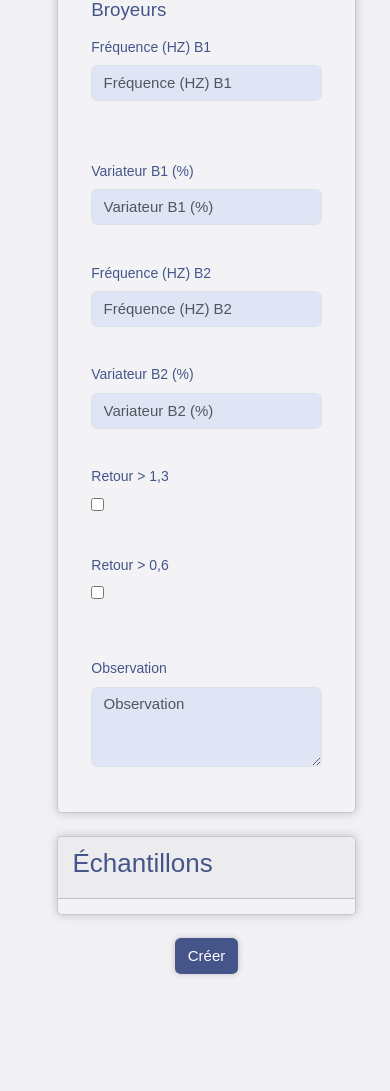
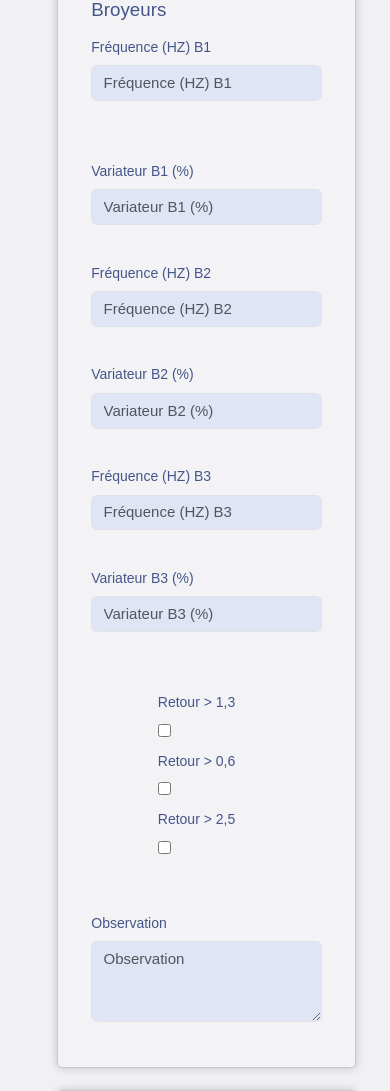
Before and after one commit to BensHamou/pumalabs, a Django app: page /report/create/ in a window 390 px wide. Shown: the part 1387-2478 px from the top of the page. Before the commit the page ends 2363 px from the top, so only its background shows below. Run offline with Django 4.2, Linux system fonts and the light colour scheme; the visitor is signed in with stand-in values (Sample User, id 1); data comes from the database, SQL or seed files in the repository; data that the repository does not hold is empty; some libraries are stand-ins or nearby versions; some web fonts are replaced.

Commit message:
add variateur 3 / retour 2.5

```diff
--- a/account/templates/usine/list_usines.html
+++ b/account/templates/usine/list_usines.html
@@ -51,7 +51,7 @@
                     </td>
                     <td style="vertical-align: middle;">
                         <button type="button" onclick="window.location='{% url 'edit_usine' usine.id %}{% if request.GET.page %}?page={{ request.GET.page }}{% endif %}'" class="btn" style="padding: 2px;"><i class="fas fa-edit" style="color: #45558A;"></i></button>
-                        <button type="button" onclick="confirmUsineDel('{{usine.id|escapejs}}', '{{usine|escapejs}}')" class="btn" style="color: #45558A; padding: 2px;"><i class="far fa-trash-alt"></i></button>
+                        <button type="button" disabled onclick="confirmUsineDel('{{usine.id|escapejs}}', '{{usine|escapejs}}')" class="btn" style="color: #45558A; padding: 2px;"><i class="far fa-trash-alt"></i></button>
                     </td>
                 </tr>
                 {% endfor %}
--- a/report/filters.py
+++ b/report/filters.py
@@ -6,15 +6,17 @@ from .models import *
 from django.db.models import Q
 
 class PosteFilter(FilterSet):
+    other = {'style': 'background-color: rgba(202, 207, 215, 0.5); box-shadow: 0 0 6px rgba(0, 0, 0, 0.2); color: #45558a; height: 40px; border-radius: 5px;'}
 
     search = CharFilter(method='filter_search', widget=forms.TextInput(attrs=getAttrs('search', 'Rechercher Poste..')))
+    usine = ModelChoiceFilter(queryset=Usine.objects.all(), widget=forms.Select(attrs= getAttrs('select', other=other)), empty_label="Usine")
 
     def filter_search(self, queryset, name, value):
         return queryset.filter(Q(designation__icontains=value) | Q(code__icontains=value) | Q(header__icontains=value)).distinct()
 
     class Meta:
         model = Poste
-        fields = ['search']
+        fields = ['search', 'usine']
 
 class FournisseurFilter(FilterSet):
 
@@ -40,7 +42,6 @@ class SableTypeFilter(FilterSet):
 class ReportFilter(FilterSet):
 
     other = {'style': 'background-color: rgba(202, 207, 215, 0.5); box-shadow: 0 0 6px rgba(0, 0, 0, 0.2); color: #45558a; height: 40px; border-radius: 5px;'}
-    other_line = {'style': 'background-color: rgba(202, 207, 215, 0.5); box-shadow: 0 0 6px rgba(0, 0, 0, 0.2); color: #45558a; height: 40px; border-radius: 5px;'}
     search = CharFilter(method='filter_search', widget=forms.TextInput(attrs=getAttrs('search', 'Rechercher..')))
     state = ChoiceFilter(choices=Report.STATE_REPORT, widget=forms.Select(attrs=getAttrs('select')), empty_label="État")
 
--- a/report/forms.py
+++ b/report/forms.py
@@ -82,7 +82,7 @@ class ReportForm(ModelForm):
     class Meta:
         model = Report
         fields = ['n_report', 'n_lot', 'usine', 'shift', 'gp_user', 'date_prelev', 'type_sable', 'fournisseur', 'variateur', 'debit', 't_consigne', 't_real',
-                  'freq_b1', 'variateur_b1', 'freq_b2', 'variateur_b2', 'retour_1_3', 'retour_0_6', 'observation']
+                  'freq_b1', 'variateur_b1', 'freq_b2', 'variateur_b2', 'freq_b3', 'variateur_b3', 'retour_2_5', 'retour_1_3', 'retour_0_6', 'observation']
 
 
     n_report = forms.IntegerField(widget=forms.NumberInput(attrs= getAttrs('control','N° Rapport')))
@@ -101,6 +101,9 @@ class ReportForm(ModelForm):
     variateur_b1 = forms.FloatField(widget=forms.NumberInput(attrs= getAttrs('control','Variateur B1 (%)')))
     freq_b2 = forms.FloatField(widget=forms.NumberInput(attrs= getAttrs('control','Fréquence (HZ) B2')))
     variateur_b2 = forms.FloatField(widget=forms.NumberInput(attrs= getAttrs('control','Variateur B2 (%)')))
+    freq_b3 = forms.FloatField(widget=forms.NumberInput(attrs= getAttrs('control','Fréquence (HZ) B3')), required=False)
+    variateur_b3 = forms.FloatField(widget=forms.NumberInput(attrs= getAttrs('control','Variateur B3 (%)')), required=False)
+    retour_2_5 = forms.BooleanField(required=False, widget=forms.CheckboxInput(attrs={'type': 'checkbox', 'data-onstyle':'primary', 'data-toggle':'switchbutton',  'data-onlabel': "Oui", 'data-offlabel': "Non"}))
     retour_1_3 = forms.BooleanField(required=False, widget=forms.CheckboxInput(attrs={'type': 'checkbox', 'data-onstyle':'primary', 'data-toggle':'switchbutton',  'data-onlabel': "Oui", 'data-offlabel': "Non"}))
     retour_0_6 = forms.BooleanField(required=False, widget=forms.CheckboxInput(attrs={'type': 'checkbox', 'data-onstyle':'primary', 'data-toggle':'switchbutton',  'data-onlabel': "Oui", 'data-offlabel': "Non"}))
     observation = forms.CharField(widget=forms.Textarea(attrs= getAttrs('textarea','Observation')), required=False)
--- a/report/models.py
+++ b/report/models.py
@@ -65,6 +65,9 @@ class Report(models.Model):
     variateur_b1 =  models.FloatField(default=0, validators=[MinValueValidator(0), MaxValueValidator(100)])
     freq_b2 =  models.FloatField(default=0)
     variateur_b2 =  models.FloatField(default=0, validators=[MinValueValidator(0), MaxValueValidator(100)])
+    freq_b3 =  models.FloatField(default=0, null=True, blank=True)
+    variateur_b3 =  models.FloatField(default=0, validators=[MinValueValidator(0), MaxValueValidator(100)], null=True, blank=True)
+    retour_2_5 = models.BooleanField(default=True)
     retour_1_3 = models.BooleanField(default=True)
     retour_0_6 = models.BooleanField(default=True)
     observation = models.TextField(null=True, blank=True)
--- a/report/templates/poste/list_postes.html
+++ b/report/templates/poste/list_postes.html
@@ -16,6 +16,9 @@ Postes
                     <i class="fa fa-search" style="position: absolute; top:12px; left: 17px; color: white;"></i>
                     {{ filtredData.form.search }}
                 </div>
+            </div>
+            <div class="col-md-2 col-sm-6 mb-2">
+                {{ filtredData.form.usine }}
             </div>
             <div class="col-md-1 col-sm-6 mb-2">
                 <input type="number" class="form-control" value="{% if request.GET.page_size %}{{ request.GET.page_size }}{% else %}12{% endif %}"
@@ -56,7 +59,7 @@ Postes
                     <td>{% if poste.active %}<i class="fas fa-check"></i>{% else %}<i class="fas fa-x"></i>{% endif %}</td>
                     <td style="vertical-align: middle;">
                         <button type="button" onclick="window.location='{% url 'edit_poste' poste.id %}{% if request.GET.page %}?page={{ request.GET.page }}{% else %}?page=1{% endif %}{% if request.GET.page_size %}&page_size={{ request.GET.page_size }}{% endif %}{% if request.GET.search %}&search={{ request.GET.search }}{% endif %}'" class="btn" style="padding: 2px;"><i class="fas fa-edit" style="color: #45558A;"></i></button>
-                        <button type="button" onclick="confirmPosteDel('{{poste.id|escapejs}}', '{{poste.designation|escapejs}}')" class="btn" style="color: #45558A; padding: 2px;"><i class="far fa-trash-alt"></i></button>
+                        <button type="button" disabled onclick="confirmPosteDel('{{poste.id|escapejs}}', '{{poste.designation|escapejs}}')" class="btn" style="color: #45558A; padding: 2px;"><i class="far fa-trash-alt"></i></button>
                     </td>
                 </tr>
                 {% endfor %}
--- a/report/templates/report/list_reports.html
+++ b/report/templates/report/list_reports.html
@@ -218,9 +218,6 @@ Liste des rapports
     .CustBtn:hover{
         background-color: rgba(14, 42, 91, 0.3);
     }
-    select option {
-        background: rgba(127, 139, 161, 0.9);
-    }
     .showDrop{
         display: none;
     }
--- a/report/templates/report/report_form.html
+++ b/report/templates/report/report_form.html
@@ -249,8 +249,37 @@ Rapport
                     {% endif %}
                 </div>
             </div>
-            <div class="col-lg-2 col-md-6 col-sm-6">
+            <div class="col-lg-2 col-md-6 col-sm-6 sidBelAbbes">
                 <h5 class="card-title text-white-c">&nbsp;</h5>
+                <div class="form-outline">
+                    <label class="form-label mt-2 labelCustom" for="freq_b3">Fréquence (HZ) B3</label>
+                    {{ form.freq_b3 }}
+                    {% if form.freq_b3.errors %}
+                        <div style="color: red;">
+                        {% for error in form.freq_b3.errors %}
+                            *{{ error }}
+                        {% endfor %}
+                        </div>
+                    {% endif %}
+                </div>
+            </div>
+            <div class="col-lg-2 col-md-6 col-sm-6 sidBelAbbes">
+                <h5 class="card-title text-white-c">&nbsp;</h5>
+                <div class="form-outline">
+                    <label class="form-label mt-2 labelCustom" for="variateur_b3">Variateur B3 (%)</label>
+                    {{ form.variateur_b3 }}
+                    {% if form.variateur_b3.errors %}
+                        <div style="color: red;">
+                        {% for error in form.variateur_b3.errors %}
+                            *{{ error }}
+                        {% endfor %}
+                        </div>
+                    {% endif %}
+                </div>
+            </div>
+        </div>
+        <div class="row m-4">
+            <div class="col-lg-4 col-md-12 col-sm-12 d-flex justify-content-center mt-2">
                 <div class="form-outline">
                     <label class="form-label mt-2 labelCustom" for="retour_1_3" style="margin-right: 20px;">Retour > 1,3</label>
                 </br>
@@ -264,8 +293,7 @@ Rapport
                     {% endif %}
                 </div>
             </div>
-            <div class="col-lg-2 col-md-6 col-sm-6">
-                <h5 class="card-title text-white-c">&nbsp;</h5>
+            <div class="col-lg-4 col-md-12 col-sm-12 d-flex justify-content-center">
                 <div class="form-outline">
                     <label class="form-label mt-2 labelCustom" for="retour_0_6" style="margin-right: 20px;">Retour > 0,6</label>
                 </br>
@@ -277,6 +305,20 @@ Rapport
                         {% endfor %}
                         </div>
                     {% endif %}
+                </div>
+            </div>
+            <div class="col-lg-4 col-md-12 col-sm-12 d-flex justify-content-center sidBelAbbes">
+                <div class="form-outline sidBelAbbes">
+                    <label class="form-label mt-2 labelCustom" for="retour_2_5" style="margin-right: 20px;">Retour > 2,5</label>
+                    </br>
+                        {{ form.retour_2_5 }}
+                        {% if form.retour_2_5.errors %}
+                            <div style="color: red;">
+                            {% for error in form.retour_2_5.errors %}
+                                *{{ error }}
+                            {% endfor %}
+                            </div>
+                        {% endif %}
                 </div>
             </div>
         </div>
@@ -444,6 +486,19 @@ Rapport
         $('form').submit(function () { $('[disabled]').removeAttr('disabled'); });
         onChangeUsine = $('#usine-select').change(function() {
             var usine_id = $(this).val();
+            if (usine_id) {
+                // check if the usine selected = 'Sidi Bel Abbes'
+                if (usine_id == 1) {
+                    $('.sidBelAbbes').each(function() {
+                        $(this).show();
+                        console.log($(this));
+                    });
+                } else {
+                    $('.sidBelAbbes').each(function() {
+                        $(this).hide();
+                    });
+                }
+            }
             $.ajax({ url: '{% url 'get_data_by_usine' %}', type: 'GET', data: {'usine_id': usine_id, 'csrfmiddlewaretoken':$('input[name=csrfmiddlewaretoken]').val(),},
               success: function(response) {
                 // CLEAR SAMPLES
@@ -453,6 +508,13 @@ Rapport
                     var checkboxElement = rows[i].querySelector('input[type="checkbox"]');
                     checkboxElement.checked = true;
                     rows[i].style.display = 'none';
+                    var formElements = rows[i].getElementsByTagName('input');
+                    for (var j = 0; j < formElements.length; j++) {
+                        // Check if the form element is required and remove the attribute
+                        if (formElements[j].hasAttribute('required')) {
+                            formElements[j].removeAttribute('required');
+                        }
+                    }
                 }
 
                 // SAMPLES
@@ -477,7 +539,7 @@ Rapport
                 $.each(response.horaires_list, function(index, horaire) {
                     horaire_options += '<option value="' + horaire.id + '">' + horaire.designation + '</option>';
                 });
-                $('#shift-select').html(horaire_options);
+                $('#id_shift').html(horaire_options);
 
                 // GESTIONNAIRE DE STOCK
                 var gp_options = '';
--- a/report/views.py
+++ b/report/views.py
@@ -459,11 +459,11 @@ class ReportDetail(LoginRequiredMixin, CheckReportViewerMixin, DetailView):
         context = super().get_context_data(**kwargs)
         samples = self.object.samples()
 
-        postes = [s.poste.code for s in samples]
+        postes = [s.poste.code if s.poste else 'REMOVED' for s in samples]
         sample_ids = [s.id for s in samples]
         # standards = [s.poste.default_standard() for s in samples]
 
-        headers_counter = Counter(s.poste.header for s in samples)
+        headers_counter = Counter(s.poste.header if s.poste else 'REMOVED' for s in samples)
         unique_headers_counts = [{'header': header, 'number': count} for header, count in headers_counter.items()]
 
         #tami_25 = [{'value': s.value_2_5, 'id': s.id, 'color': 'black' if st.min_2_5_value <= s.value_2_5 <= st.max_2_5_value else 'red'} for s, st in zip(samples, standards)]
@@ -580,6 +580,7 @@ def get_data_by_usine(request):
 
     poste_list = [ poste.id for poste in Poste.objects.filter(usine_id=usine_id, active=True).order_by('sequence')]
     horaires_list = [{'id': horaire.id, 'designation': horaire.__str__()} for horaire in usine.horaires.all()]
+    print(usine.horaires.all())
     gp_list = [ {'id': user.id, 'fullname': user.__str__()} for user in User.objects.filter(usines__in=usine_id, role='Gestionnaire de production')]
 
     return JsonResponse({ 'postes': poste_list, 'horaires_list': horaires_list, 'gp_list': gp_list })
@@ -820,7 +821,8 @@ def getMail(action, report, fullname, old_state = False, refusal_reason = '/'):
     if action == 'confirm':
             if old_state:
                 oui_13 = 'Oui' if report.retour_1_3 else 'Non'
-                oui_06 = 'Oui' if report.retour_1_3 else 'Non'
+                oui_06 = 'Oui' if report.retour_0_6 else 'Non'
+                oui_25 = 'Oui' if report.retour_2_5 else 'Non'
                 message = '''
                 <p>Bonjour l'équipe,</p>
                 <p>Un rapport a été créé par <b style="color: #45558a">''' + report.creator.fullname + '''</b> <b>(''' + report.usine.designation + ''')</b>''' + ''' le <b>''' + str(datetime.now().strftime("%Y-%m-%d %H:%M:%S")) + '''</b>:</p>
@@ -839,9 +841,15 @@ def getMail(action, report, fullname, old_state = False, refusal_reason = '/'):
                     <li><b>Fréquence (HZ) B1 :</b> <b style="color: #45558a">''' + str(report.freq_b1) + '''</b></li>
                     <li><b>Variateur B1 (%) :</b> <b style="color: #45558a">''' + str(report.variateur_b1) + '''</b></li>
                     <li><b>Fréquence (HZ) B2 :</b> <b style="color: #45558a">''' + str(report.freq_b2) + '''</b></li>
-                    <li><b>Variateur B2 (%) :</b> <b style="color: #45558a">''' + str(report.variateur_b2) + '''</b></li>
-                    <li><b>Retour > 1,3 - </b> <b style="color: #45558a">''' + oui_13 + '''</b></li>
+                    <li><b>Variateur B2 (%) :</b> <b style="color: #45558a">''' + str(report.variateur_b2) + '''</b></li>'''
+                if report.usine.designation == 'Sidi Bel Abbes':
+                    message += '''<li><b>Fréquence (HZ) B3 :</b> <b style="color: #45558a">''' + str(report.freq_b3) + '''</b></li>
+                    <li><b>Variateur B3 (%) :</b> <b style="color: #45558a">''' + str(report.variateur_b3) + '''</b></li>
+                    <li><b>Retour > 2,5 - </b> <b style="color: #45558a">''' + oui_25 + '''</b></li>'''
+
+                message += '''<li><b>Retour > 1,3 - </b> <b style="color: #45558a">''' + oui_13 + '''</b></li>
                     <li><b>Retour > 0,6 - </b> <b style="color: #45558a">''' + oui_06 + '''</b></li>'''
+
                 message += '''</ul>'''
 
                 message += '''<p><b>Avec les résultats de laboratoire suivants des échantillons</b></p>
```
Also changed, not shown: report/templates/report/report_detail.html (+30 -0 lines).
